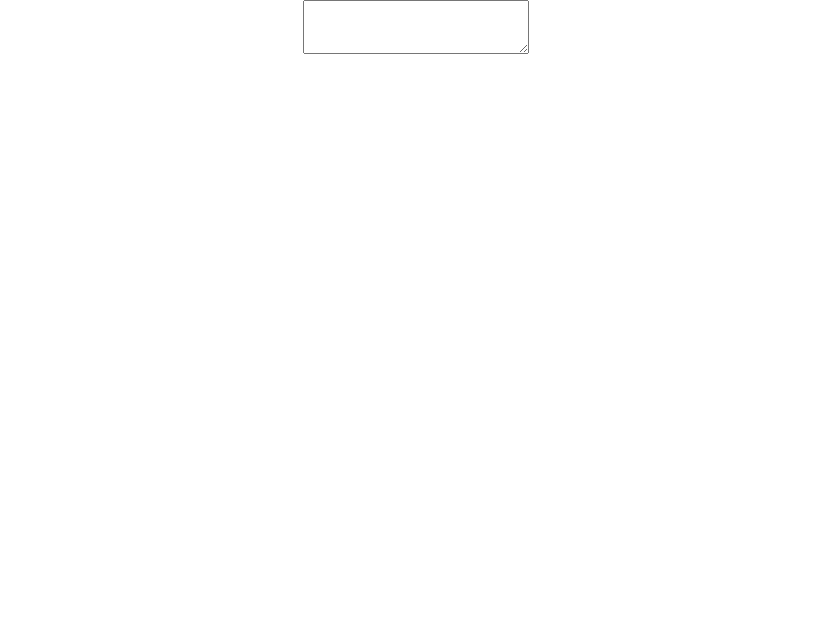
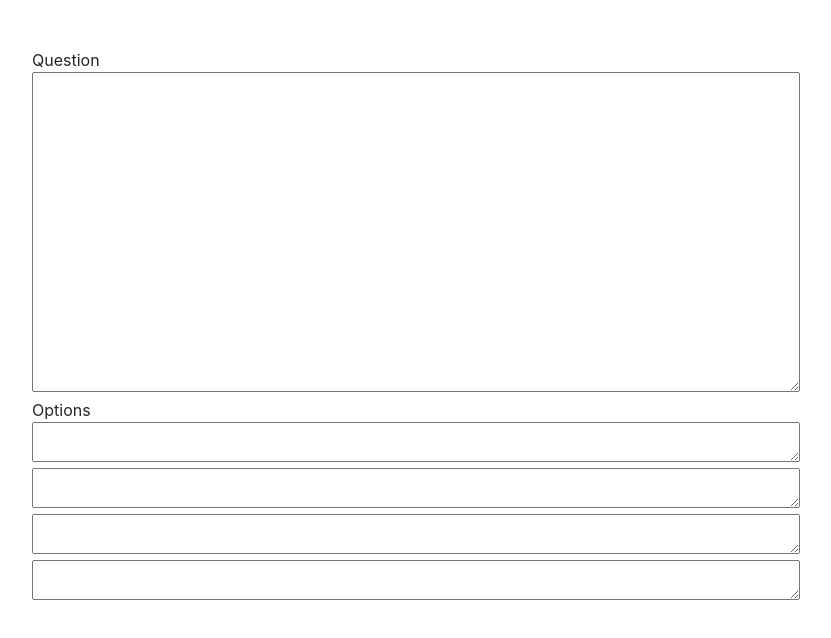
Before and after one commit to MohamedSiddiq88/mcqmaker, a React (Create React App) app: page / in a window 1280 px wide. Shown: the top 638 px of the page, without its empty margins (224-1055 px from the left). Built offline with nearby package versions, Linux system fonts and the light colour scheme.

Commit message:
basic structure

```diff
--- a/src/App.css
+++ b/src/App.css
@@ -4,7 +4,17 @@
 }
 
 .main-container{
-    margin: auto;
+    margin: 3rem auto;
     /* border: 1px solid black; */
     width: fit-content;
 }
+
+.question-text{
+    width: 60vw;
+    height: 40vh;
+}
+
+.option-text{
+    width: 60vw;
+    height: 5vh;
+}
--- a/src/App.js
+++ b/src/App.js
@@ -1,4 +1,5 @@
 import './App.css';
+import InputText from './components/InputText';
 import TextArea from './components/TextArea';
 
 function App() {
@@ -13,7 +14,14 @@ function App() {
   return (
     <div className="container parent">
       <div className='main-container'>
+      <label>Question</label>
       <TextArea></TextArea>
+      <label>Options</label>
+      <InputText></InputText>
+      <InputText></InputText>
+      <InputText></InputText>
+      <InputText></InputText>
+
       </div>
     </div>
   );
--- /dev/null
+++ b/src/components/InputText.js
@@ -0,0 +1,11 @@
+import React from 'react'
+
+function InputText() {
+  return (
+    <div>
+      <textarea className='option-text'></textarea>
+    </div>
+  )
+}
+
+export default InputText
--- a/src/components/TextArea.js
+++ b/src/components/TextArea.js
@@ -3,7 +3,7 @@ import React from 'react'
 function TextArea() {
   return (
     <div>
-      <textarea ></textarea>
+      <textarea className='question-text'></textarea>
     </div>
   )
 }
```
